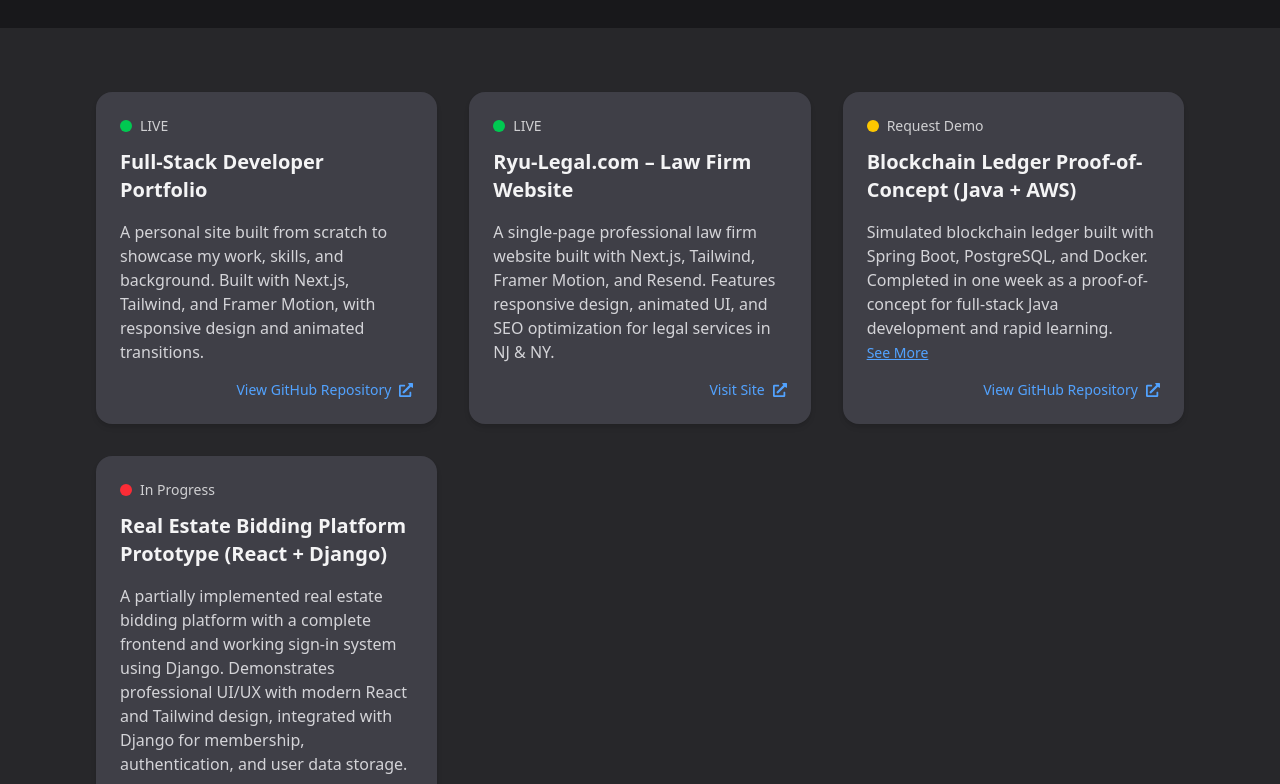
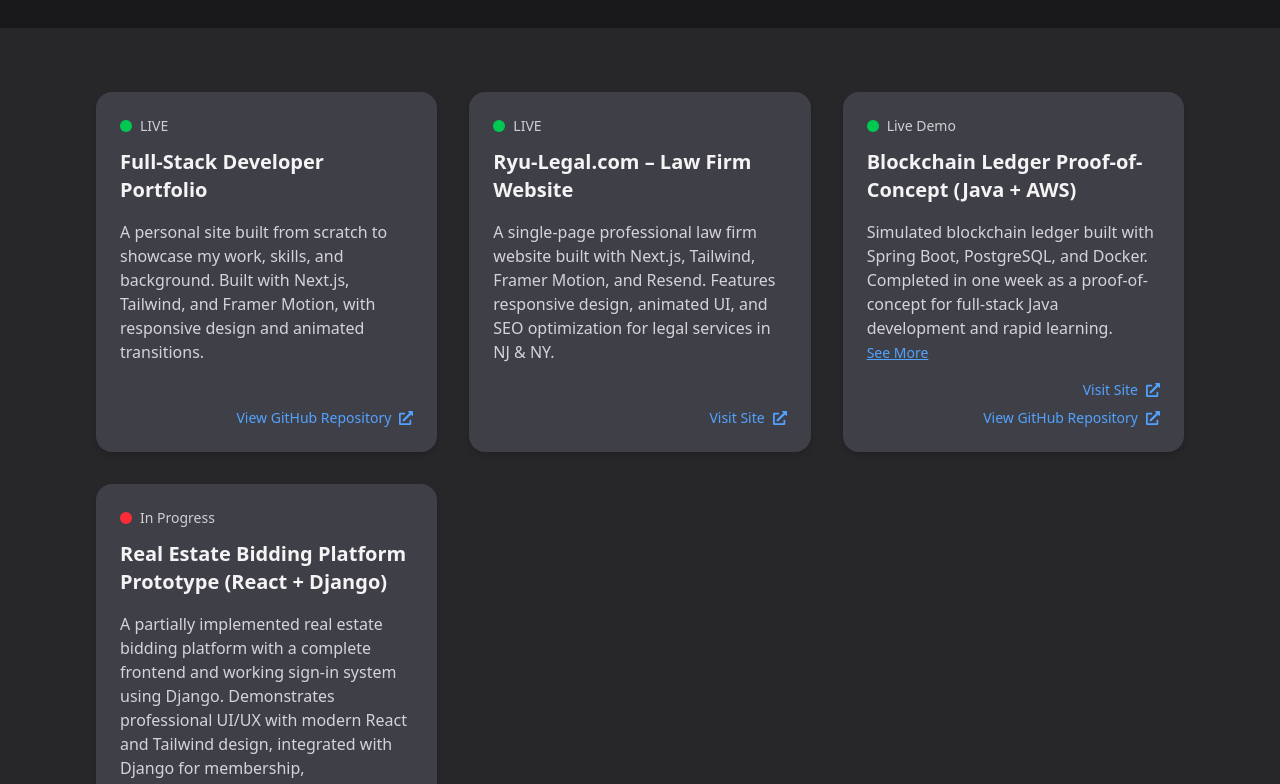
Before and after one commit to edwardsong08/final-profile, a Next.js app: page / in a window 1280 px wide. Shown: the part 2916-3700 px from the top of the page. Built offline with nearby package versions, Linux system fonts and the light colour scheme.

Commit message:
blockchain project now live demo

```diff
--- a/src/components/ProjectModal.tsx
+++ b/src/components/ProjectModal.tsx
@@ -10,6 +10,7 @@
   title: string;
   paragraphs: string[];
   link?: string;
+  liveDemoLink?: string;
 }
 
 export default function ProjectModal({
@@ -18,6 +19,7 @@
   title,
   paragraphs,
   link,
+  liveDemoLink,
 }: ProjectModalProps) {
   const { resolvedTheme } = useTheme();
   const bgColor =
@@ -80,19 +82,32 @@
               ))}
             </div>
 
+            {(liveDemoLink || link) && (
+              <div className="text-center flex flex-col gap-2">
+                {title === 'Blockchain Ledger Proof-of-Concept (Java + AWS)' && liveDemoLink && (
+                  <a
+                    href={liveDemoLink}
+                    target="_blank"
+                    rel="noopener noreferrer"
+                    className="inline-flex items-center justify-center text-blue-400 hover:text-blue-500 text-sm underline"
+                  >
+                    Visit Site <FaExternalLinkAlt className="ml-2" />
+                  </a>
+                )}
+
                 {link && (
-              <div className="text-center">
                   <a
                     href={link}
                     target="_blank"
                     rel="noopener noreferrer"
-                  className="inline-flex items-center text-blue-400 hover:text-blue-500 text-sm underline"
+                    className="inline-flex items-center justify-center text-blue-400 hover:text-blue-500 text-sm underline"
                   >
                     {title === 'Ryu-Legal.com – Law Firm Website'
                       ? 'Visit Site'
                       : 'View GitHub Repository'}{' '}
                     <FaExternalLinkAlt className="ml-2" />
                   </a>
+                )}
               </div>
             )}
           </motion.div>
--- a/src/components/Projects.tsx
+++ b/src/components/Projects.tsx
@@ -30,7 +30,8 @@
     fullDescription:
       'Simulated blockchain ledger built with Spring Boot, PostgreSQL, and Docker. Completed in one week as a proof-of-concept for full-stack Java development and rapid learning.\n\nThis project simulates a blockchain-based transaction ledger and was completed in about one week without prior knowledge of Java, Spring Boot, or blockchain. It demonstrates my ability to rapidly learn and integrate multiple enterprise-grade technologies.\n\nThe app was built with Spring Boot (REST + Thymeleaf UI), PostgreSQL, and Docker. Data access combines Spring Data JPA with MyBatis for both standard and complex queries. It includes an immutable audit trail that logs transaction creation, updates, and deletions — simulating blockchain behavior.\n\nThe system supports English and Korean, has robust input validation and error handling, and features a full CI/CD pipeline via GitHub Actions. For deployment, the backend runs in Docker containers on AWS EC2 with an AWS RDS database.\n\nTo reduce resource usage, the AWS instance is turned off, but a live demo is available on request.',
     link: 'https://github.com/edwardsong08/vzw-transaction-ledger',
-    status: 'demo',
+    status: 'livedemo',
+    liveDemoLink: 'http://18.117.137.143/dashboard',
   },
   {
     title: 'Real Estate Bidding Platform Prototype (React + Django)',
@@ -50,6 +51,7 @@
     title: string;
     description: string;
     link?: string;
+    liveDemoLink?: string;
   } | null>(null);
 
   useEffect(() => {
@@ -66,6 +68,7 @@
 
   const statusMap: Record<string, { label: string; color: string }> = {
     live: { label: 'LIVE', color: 'bg-green-500' },
+    livedemo: { label: 'Live Demo', color: 'bg-green-500' },
     demo: { label: 'Request Demo', color: 'bg-yellow-400' },
     progress: { label: 'In Progress', color: 'bg-red-500' },
   };
@@ -84,7 +87,7 @@
           transition={{ duration: 0.8, ease: 'easeOut' }}
           className="grid grid-cols-1 sm:grid-cols-2 lg:grid-cols-2 xl:grid-cols-3 gap-8 px-4"
         >
-          {projects.map(({ title, shortDescription, fullDescription, link, status }) => {
+          {projects.map(({ title, shortDescription, fullDescription, link, status, liveDemoLink }) => {
             const statusData = statusMap[status];
             const isExpandable = fullDescription !== shortDescription;
 
@@ -108,7 +111,12 @@
                       {' '}
                       <button
                         onClick={() =>
-                          setSelectedProject({ title, description: fullDescription, link })
+                          setSelectedProject({
+                            title,
+                            description: fullDescription,
+                            link,
+                            liveDemoLink,
+                          })
                         }
                         className="text-blue-400 text-sm underline hover:text-blue-500 inline"
                       >
@@ -118,7 +126,18 @@
                   )}
                 </p>
 
-                <div className="mt-4 flex justify-end">
+                <div className="mt-4 flex flex-col items-end gap-2">
+                  {title === 'Blockchain Ledger Proof-of-Concept (Java + AWS)' && liveDemoLink && (
+                    <a
+                      href={liveDemoLink}
+                      target="_blank"
+                      rel="noopener noreferrer"
+                      className="inline-flex items-center text-blue-400 hover:text-blue-500 text-sm"
+                    >
+                      Visit Site <FaExternalLinkAlt className="ml-2" />
+                    </a>
+                  )}
+
                   {link && (
                     <a
                       href={link}
@@ -146,6 +165,7 @@
           title={selectedProject.title}
           paragraphs={selectedProject.description.split('\n\n')}
           link={selectedProject.link}
+          liveDemoLink={selectedProject.liveDemoLink}
         />
       )}
     </section>
```
Lines whose indentation alone changed are shown as unchanged.
